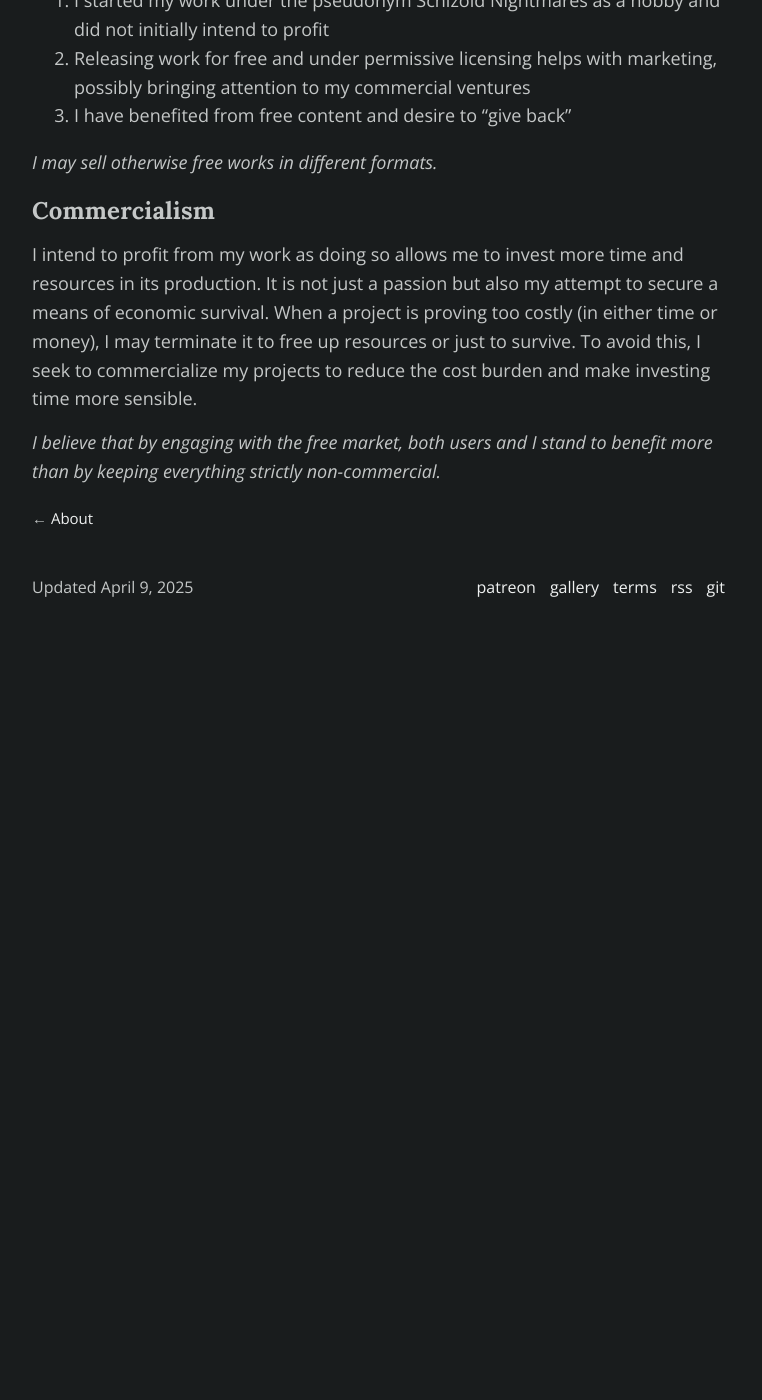
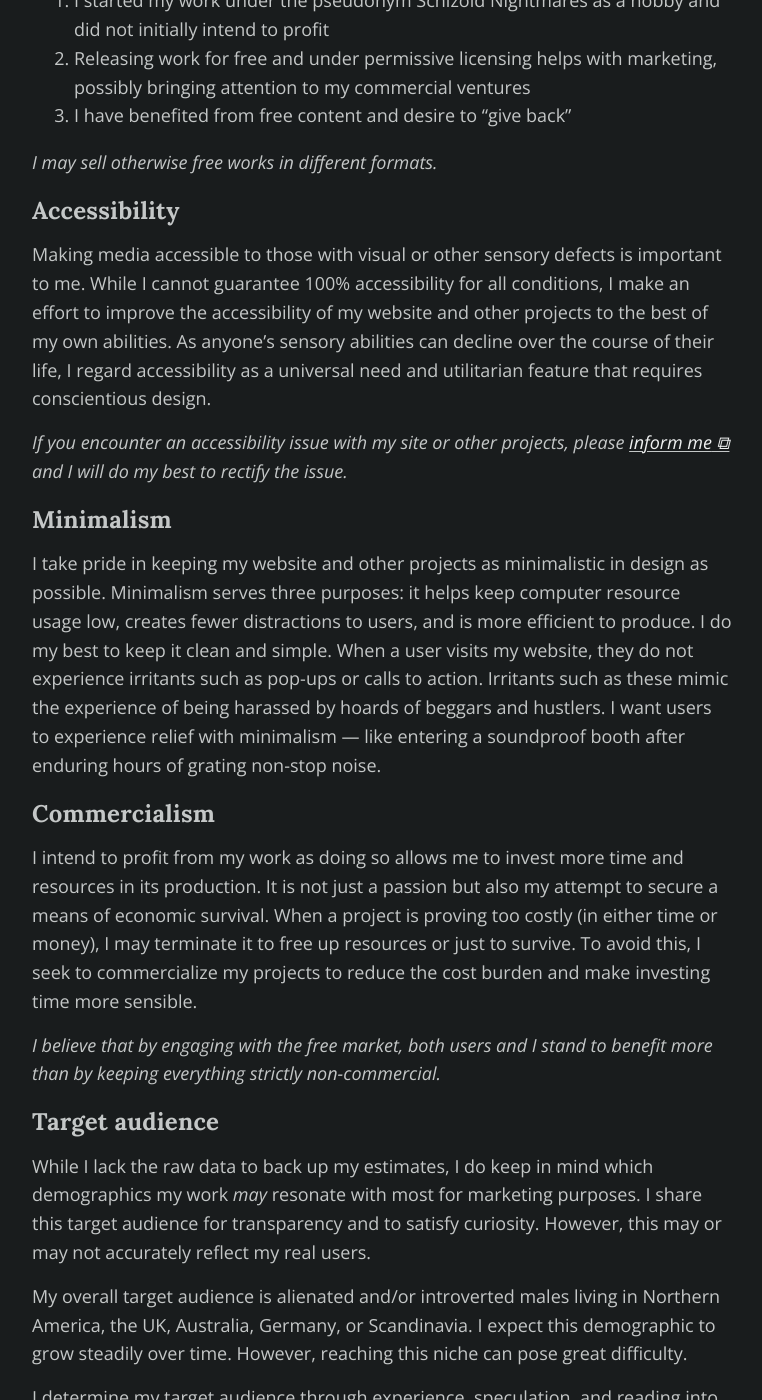
Before and after one commit to schizoidnightmares/schizoidnightmares.com, a Jekyll site: the page built from about/modus-operandi.md, in a window 1280 px wide and 1400 px high, scrolled down 1987 px. Shown: the whole window, without its empty margins (258-1020 px from the left). Built offline with Jekyll 4.4.1, drawn with Linux system fonts in a browser that asks for light colours; before the commit the page ends 2617 px from its top, so only the background shows below that; some of the changed text lies outside the part shown.

Commit message:
expanding

```diff
--- a/about/modus-operandi.md
+++ b/about/modus-operandi.md
@@ -1,14 +1,14 @@
 ---
 title: Modus operandi
 description: My work habits
-last_modified_at: April 9, 2025
+last_modified_at: April 10, 2025
 return: About
 return-url: ../
 ---
 
 # *Modus operandi*
 
-Over the years, I have developed seven work habits and values.
+Over the years, I have developed these work habits and values.
 
 - [Artistic integrity](#artistic-integrity)
 - [Incrementalism](#incrementalism)
@@ -16,7 +16,10 @@ Over the years, I have developed seven work habits and values.
 - [Absurdism](#absurdism)
 - [AI placeholders](#ai-placeholders)
 - [Free content](#free-content)
+- [Accessibility](#accessibility)
+- [Minimalism](#minimalism)
 - [Commercialism](#commercialism)
+- [Target audience](#target-audience)
 {: .toc}
 
 ## Artistic integrity
@@ -59,7 +62,26 @@ I release some of my works for free and under permissive licensing, such as *[Ab
 
 *I may sell otherwise free works in different formats.*
 
+## Accessibility
+Making media accessible to those with visual or other sensory defects is important to me. While I cannot guarantee 100% accessibility for all conditions, I make an effort to improve the accessibility of my website and other projects to the best of my own abilities. As anyone’s sensory abilities can decline over the course of their life, I regard accessibility as a universal need and utilitarian feature that requires conscientious design.
+
+*If you encounter an accessibility issue with my site or other projects, please <a href="https://tally.so/r/mOaDRp" target="_blank">inform me</a> and I will do my best to rectify the issue.*
+
+## Minimalism
+I take pride in keeping my website and other projects as minimalistic in design as possible. Minimalism serves three purposes: it helps keep computer resource usage low, creates fewer distractions to users, and is more efficient to produce. I do my best to keep it clean and simple. When a user visits my website, they do not experience irritants such as pop-ups or calls to action. Irritants such as these mimic the experience of being harassed by hoards of beggars and hustlers. I want users to experience relief with minimalism — like entering a soundproof booth after enduring hours of grating non-stop noise.
+
 ## Commercialism
 I intend to profit from my work as doing so allows me to invest more time and resources in its production. It is not just a passion but also my attempt to secure a means of economic survival. When a project is proving too costly (in either time or money), I may terminate it to free up resources or just to survive. To avoid this, I seek to commercialize my projects to reduce the cost burden and make investing time more sensible.
 
 *I believe that by engaging with the free market, both users and I stand to benefit more than by keeping everything strictly non-commercial.*
+
+## Target audience
+While I lack the raw data to back up my estimates, I do keep in mind which demographics my work *may* resonate with most for marketing purposes. I share this target audience for transparency and to satisfy curiosity. However, this may or may not accurately reflect my real users.
+
+My overall target audience is alienated and/or introverted males living in Northern America, the UK, Australia, Germany, or Scandinavia. I expect this demographic to grow steadily over time. However, reaching this niche can pose great difficulty.
+
+I determine my target audience through experience, speculation, and reading into trends. I do not actively track or analyze demographic information on my users — my target audience is not data-driven. I mainly go by instincts and common sense.
+
+Methods of targeting may include focusing on appealing elements (particularly in fiction), online advertising, and maintaining a presence on websites expected to harbour these demographics.
+
+*My target audience may vary per project. Having a target audience is for practical marketing purposes only. In no way do you have to fit it to enjoy my work.*
```
